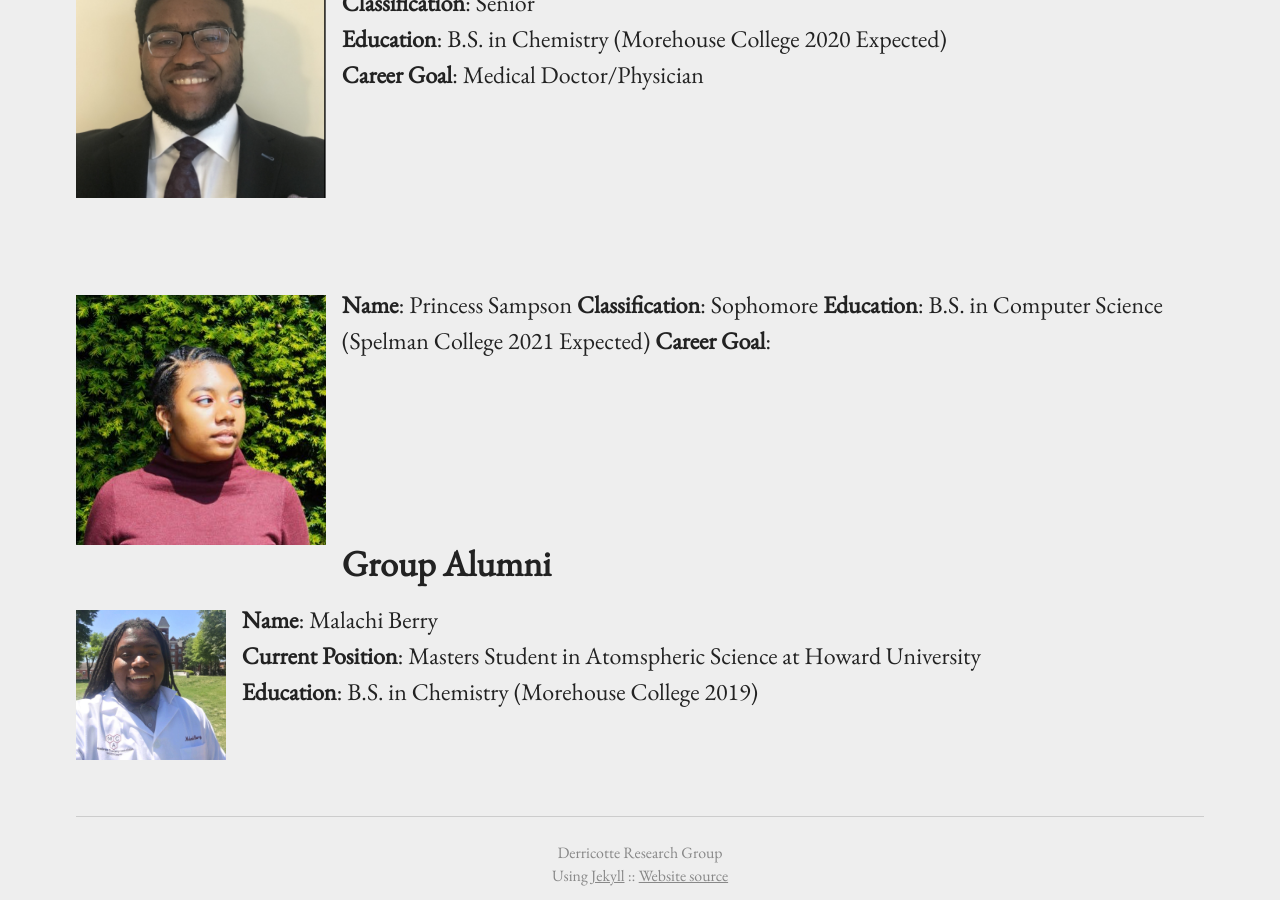
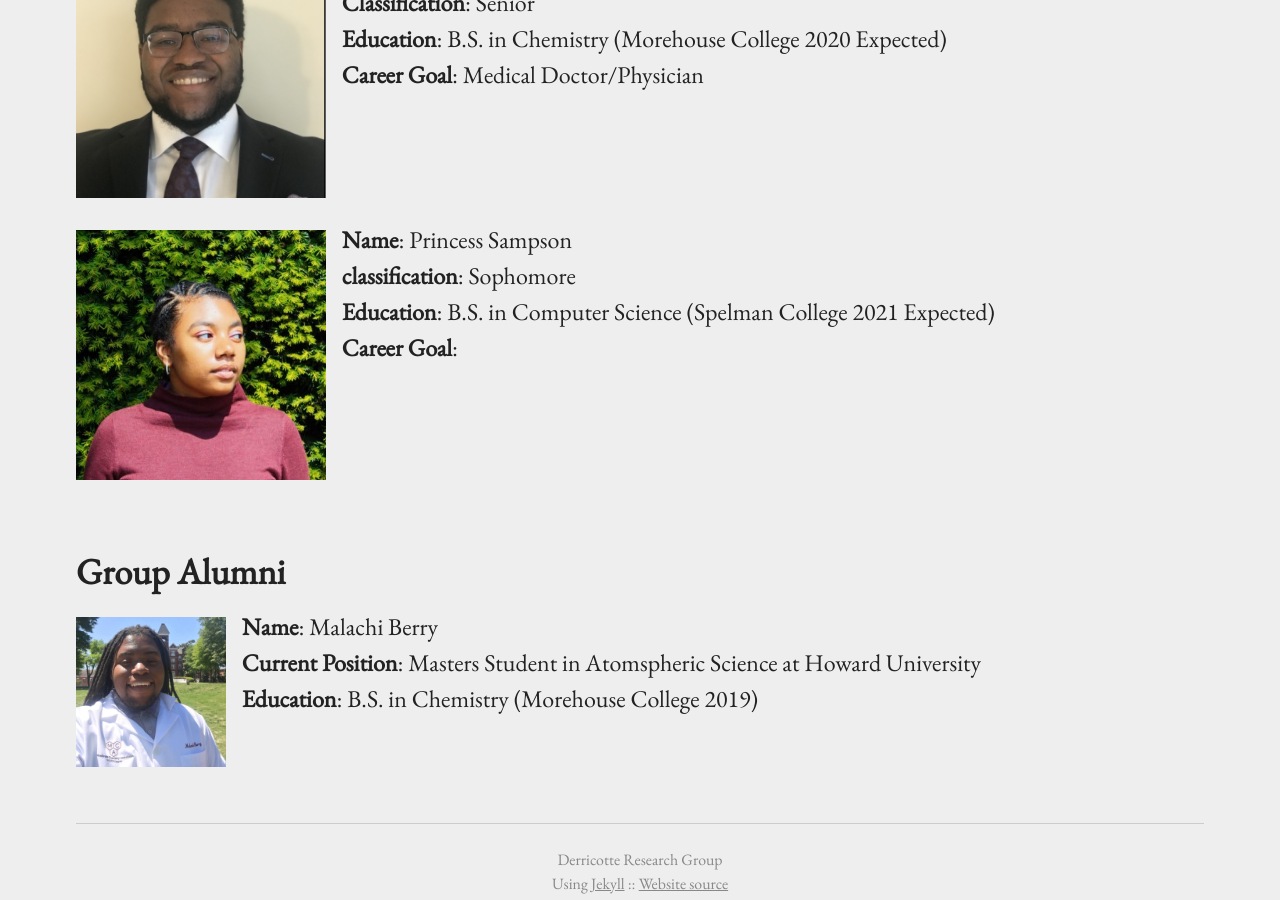
Before and after one commit to WDerricotte/wderricotte.github.io, a Jekyll site: the page built from people.md, in a window 1280 px wide and 900 px high, scrolled down 860 px. Built offline with Jekyll 4.4.1, drawn with Linux system fonts in a browser that asks for light colours.

Commit message:
adjustments

```diff
--- a/people.md
+++ b/people.md
@@ -29,10 +29,8 @@ permalink: /people/
 
 &nbsp;
 
-&nbsp;
-
 {% include image.html url="../images/psamp.jpg" caption="" width="250px" align="left" %}**Name**: Princess Sampson
-**Classification**: Sophomore
+**classification**: Sophomore
 **Education**: B.S. in Computer Science (Spelman College 2021 Expected)
 **Career Goal**:
 &nbsp;
```
